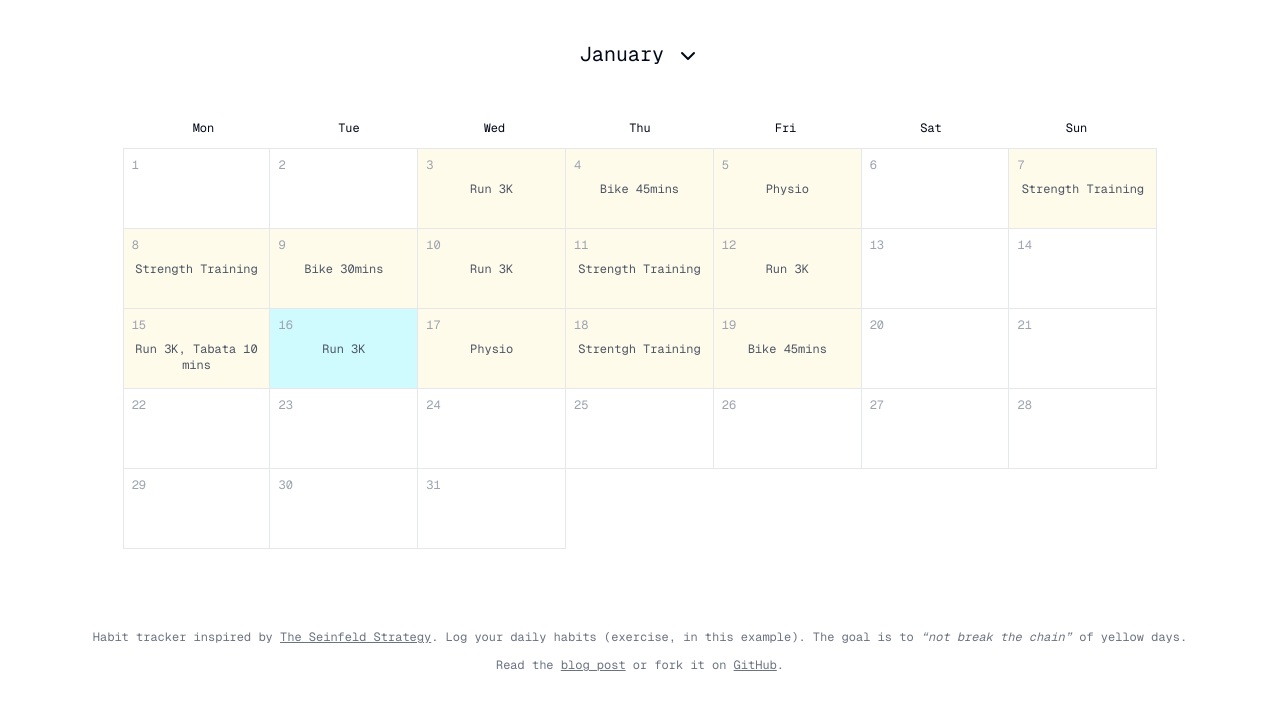
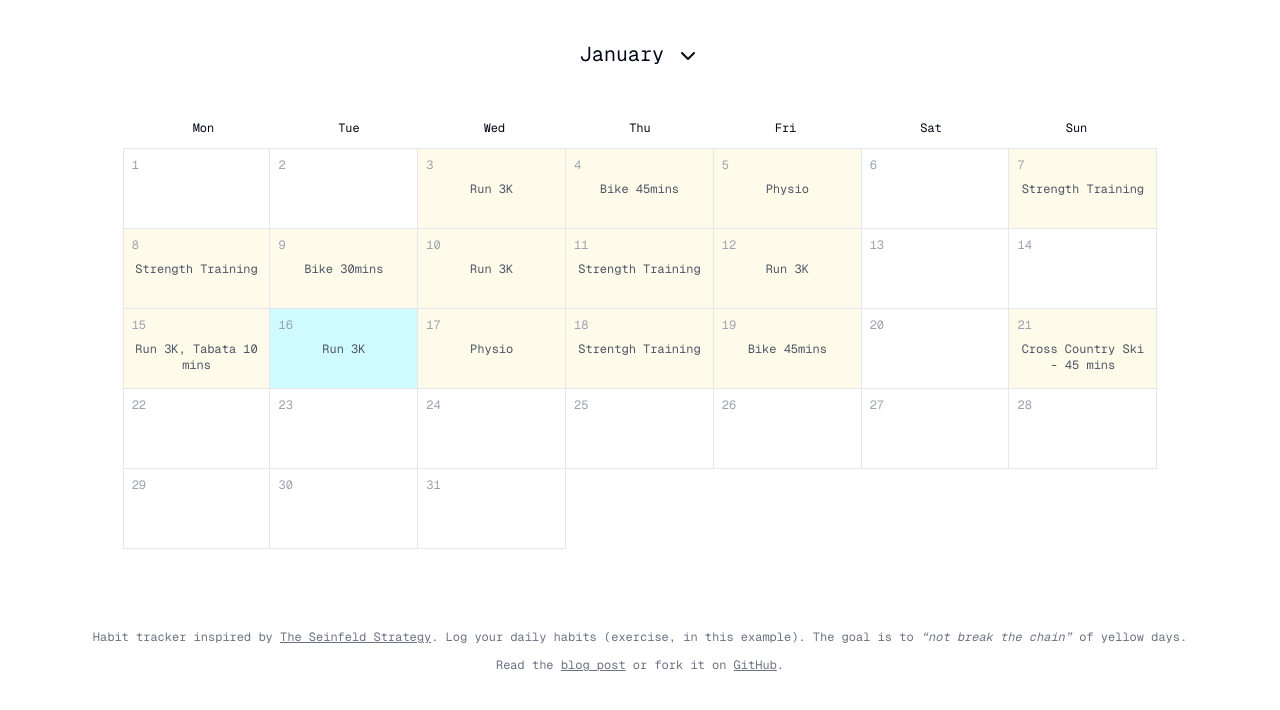
Before and after one commit to scottgallant/seinfeld-calendar, a Next.js app: page / in a window 1280 px wide. Shown: the top 710 px of the page. Built offline with nearby package versions, Linux system fonts and the light colour scheme.

Commit message:
Update specialDates.js

```diff
--- a/src/data/specialDates.js
+++ b/src/data/specialDates.js
@@ -13,6 +13,7 @@ const specialDates = [
     { "date": "2024-01-17", "description": "Physio" },
     { "date": "2024-01-18", "description": "Strentgh Training" },
     { "date": "2024-01-19", "description": "Bike 45mins" },
+    { "date": "2024-01-21", "description": "Cross Country Ski - 45 mins" },
 ];
 
 export default specialDates;
```
